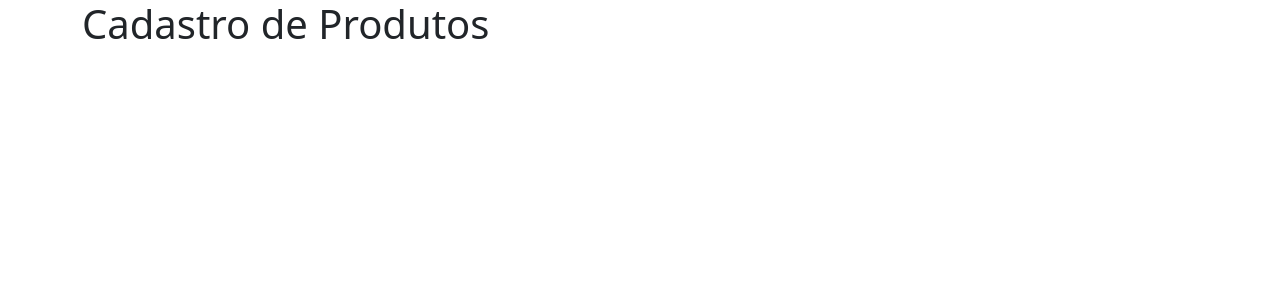
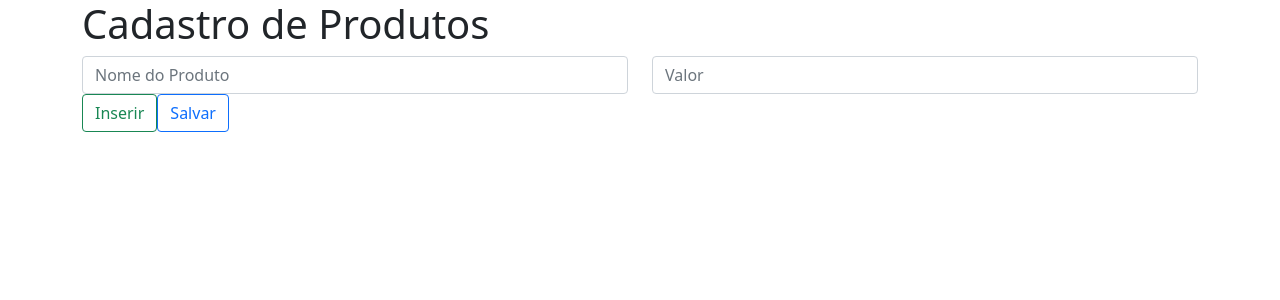
Before and after one commit to damaresgaia/projeto-react, a React (Vite) app: page / in a window 1280 px wide. Shown: the top 300 px of the page. Built offline with nearby package versions, Linux system fonts and the light colour scheme.

Commit message:
Estrutura básica

```diff
--- a/src/App.jsx
+++ b/src/App.jsx
@@ -7,6 +7,31 @@ function App() {
       <h1>Cadastro de Produtos</h1>
 
       <form>
+        <div className="row">
+          <div className="col">
+            <input
+              type="text"
+              placeholder="Nome do Produto"
+              className="form-control"
+            />
+          </div>
+
+          <div className="col">
+            <input
+              type="text"
+              placeholder="Valor"
+              className="form-control"
+            />
+          </div>
+
+        </div>
+
+        <div className="row">
+
+        </div>
+
+        <button className='btn btn-outline-success'>Inserir</button>
+        <button className='btn btn-outline-primary'>Salvar</button>
 
       </form>
 
```
